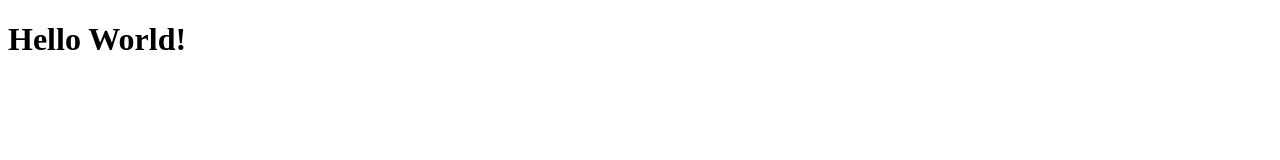
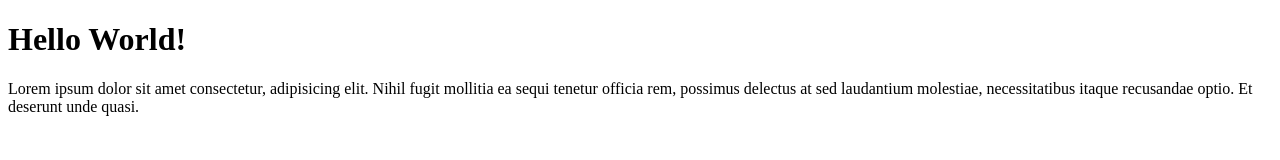
Before and after one commit to MartaDiana/md-git-test, a plain HTML site: page index.html in a window 1280 px wide. Drawn offline with Linux system fonts and the light colour scheme.

Commit message:
menambahkan paragraph

```diff
--- a/index.html
+++ b/index.html
@@ -8,5 +8,6 @@
 </head>
 <body>
     <h1>Hello World!</h1>
+    <p>Lorem ipsum dolor sit amet consectetur, adipisicing elit. Nihil fugit mollitia ea sequi tenetur officia rem, possimus delectus at sed laudantium molestiae, necessitatibus itaque recusandae optio. Et deserunt unde quasi.</p>
 </body>
 </html>
```
